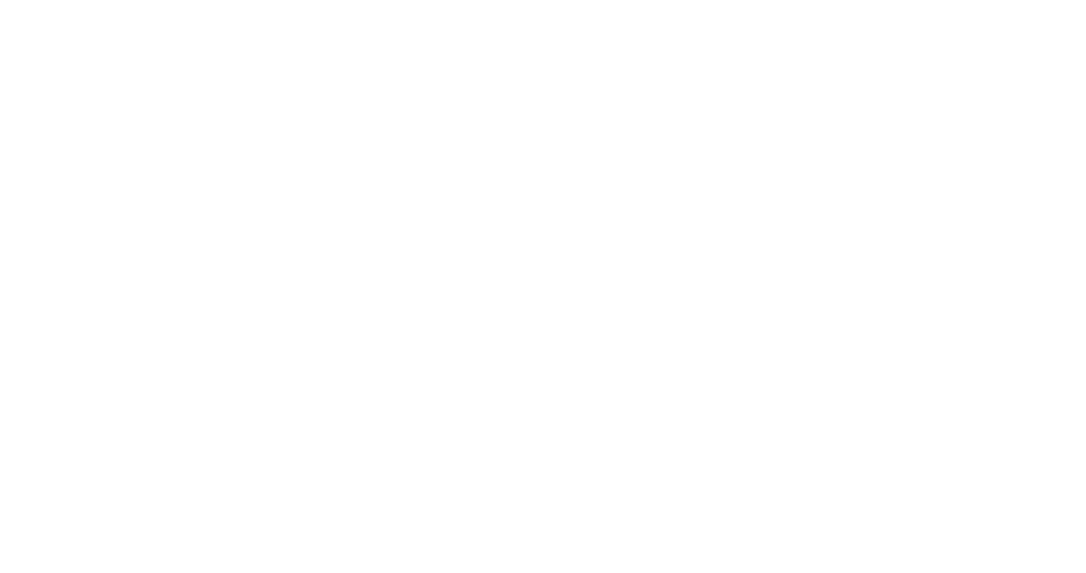
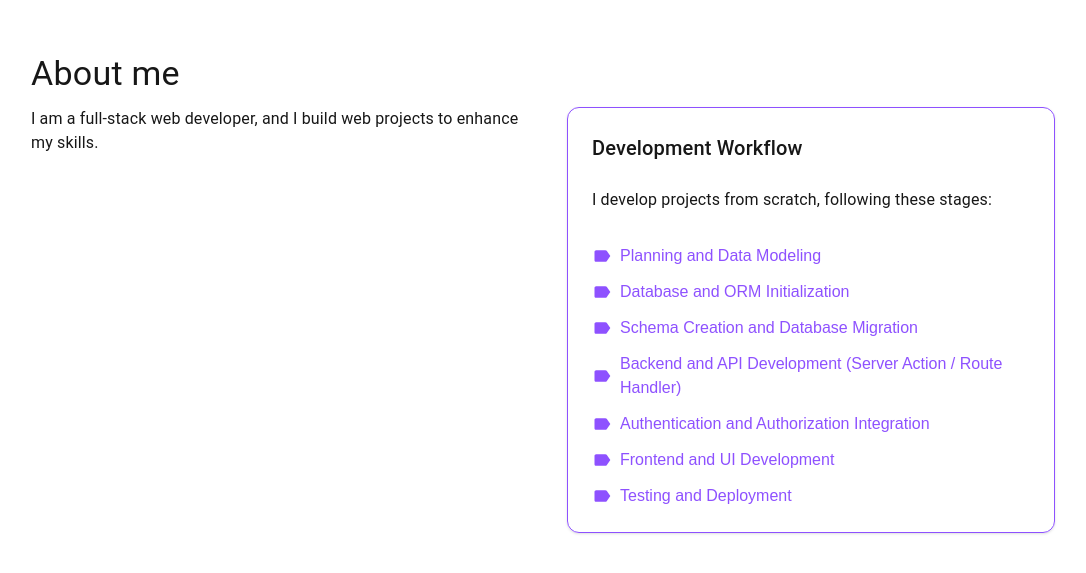
Before and after one commit to abdullahyazji36/Abdullah-Portfolio, a Next.js app: page / in a window 1280 px wide. Shown: the part 2499-3072 px from the top of the page, without its empty margins (97-1183 px from the left). Before the commit the page ends 2424 px from the top, so only its background shows below. Built offline with nearby package versions, Linux system fonts and the light colour scheme.

Commit message:
Create About Component

```diff
--- a/src/app/page.tsx
+++ b/src/app/page.tsx
@@ -1,3 +1,4 @@
+import About from "@/component/About";
 import Hero from "@/component/home/Hero";
 import Project from "@/component/Project";
 import Skills from "@/component/Skills";
@@ -14,6 +15,9 @@
       <section id="skills">
         <Skills />
       </section>
+      <section id="about">
+        <About />
+      </section>
     </>
   );
 }
--- /dev/null
+++ b/src/component/About.tsx
@@ -0,0 +1,53 @@
+import { Typography, Box } from '@mui/material';
+import LabelIcon from '@mui/icons-material/Label';
+
+const steps = [
+    'Planning and Data Modeling',
+    'Database and ORM Initialization',
+    'Schema Creation and Database Migration',
+    'Backend and API Development (Server Action / Route Handler)',
+    'Authentication and Authorization Integration',
+    'Frontend and UI Development',
+    'Testing and Deployment',
+];
+
+const About = () => {
+    return (
+        <div className="min-h-screen pt-32 px-6 lg:px-8">
+            <div className="mx-auto max-w-5xl">
+                <Typography variant="h4" gutterBottom>
+                    About me
+                </Typography>
+                <div className="grid grid-cols-1 lg:grid-cols-2 gap-12">
+                    <div>
+                        <Typography variant="body1">
+                            I am a full-stack web developer, and I build web projects to enhance my
+                            skills.
+                        </Typography>
+                    </div>
+                    <div className="rounded-xl border border-violet-500 p-6 shadow-sm">
+                        <Typography variant="h6" gutterBottom>
+                            Development Workflow
+                        </Typography>
+                        <Typography variant="body1" sx={{ mt: 3 }}>
+                            I develop projects from scratch, following these stages:
+                        </Typography>
+                        <Box sx={{ mt: 4 }}>
+                            <ul className="space-y-3">
+                                {steps.map((step) => (
+                                    <li key={step} className="flex items-center gap-2 text-violet-500">
+                                        <LabelIcon fontSize="small" />
+                                        <span>{step}</span>
+                                    </li>
+                                ))}
+                            </ul>
+                        </Box>
+                    </div>
+                </div>
+
+            </div>
+        </div>
+    );
+};
+
+export default About
--- a/src/component/header/NavBar.tsx
+++ b/src/component/header/NavBar.tsx
@@ -8,7 +8,7 @@
     { name: 'Home', href: '#home' },
     { name: 'Projects', href: '#projects' },
     { name: 'Skills', href: '#skills' },
-    { name: 'About', href: '#' },
+    { name: 'About', href: '#about' },
 ]
 
 const NavBar = () => {
```
